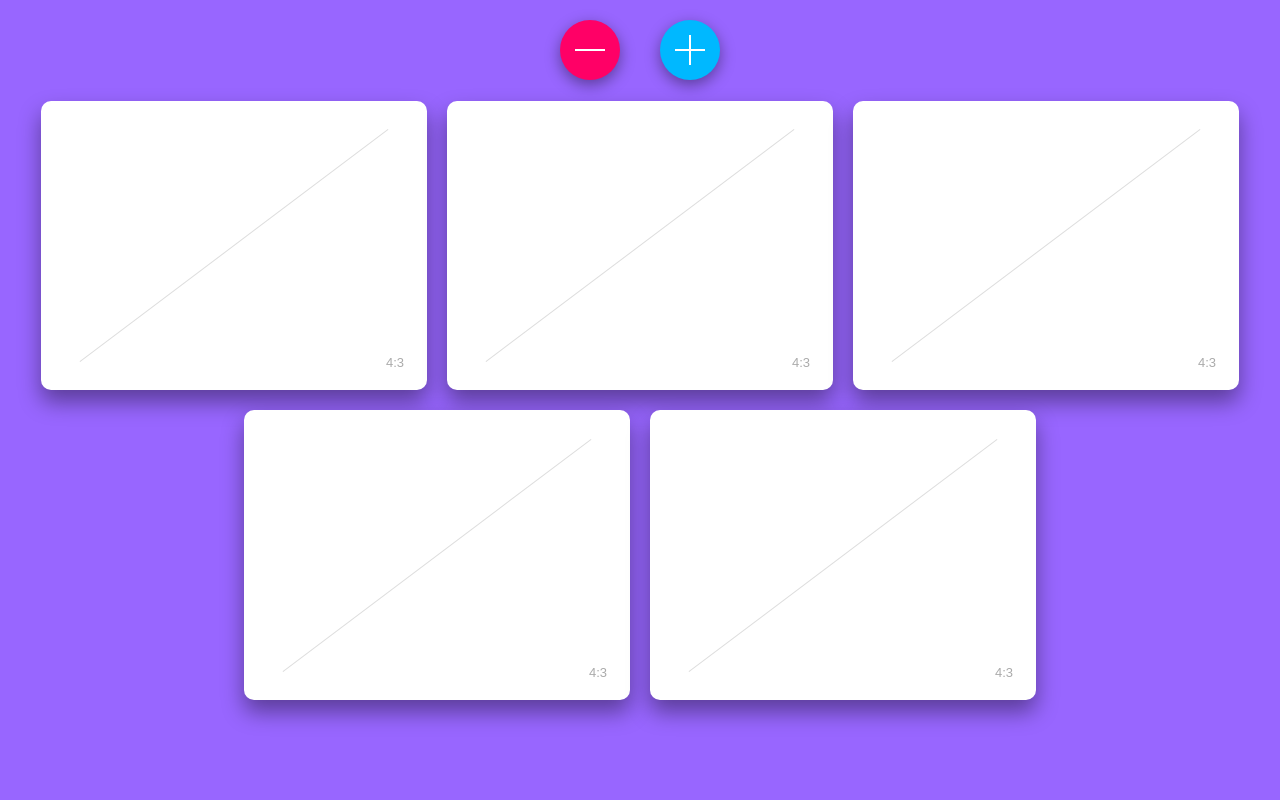
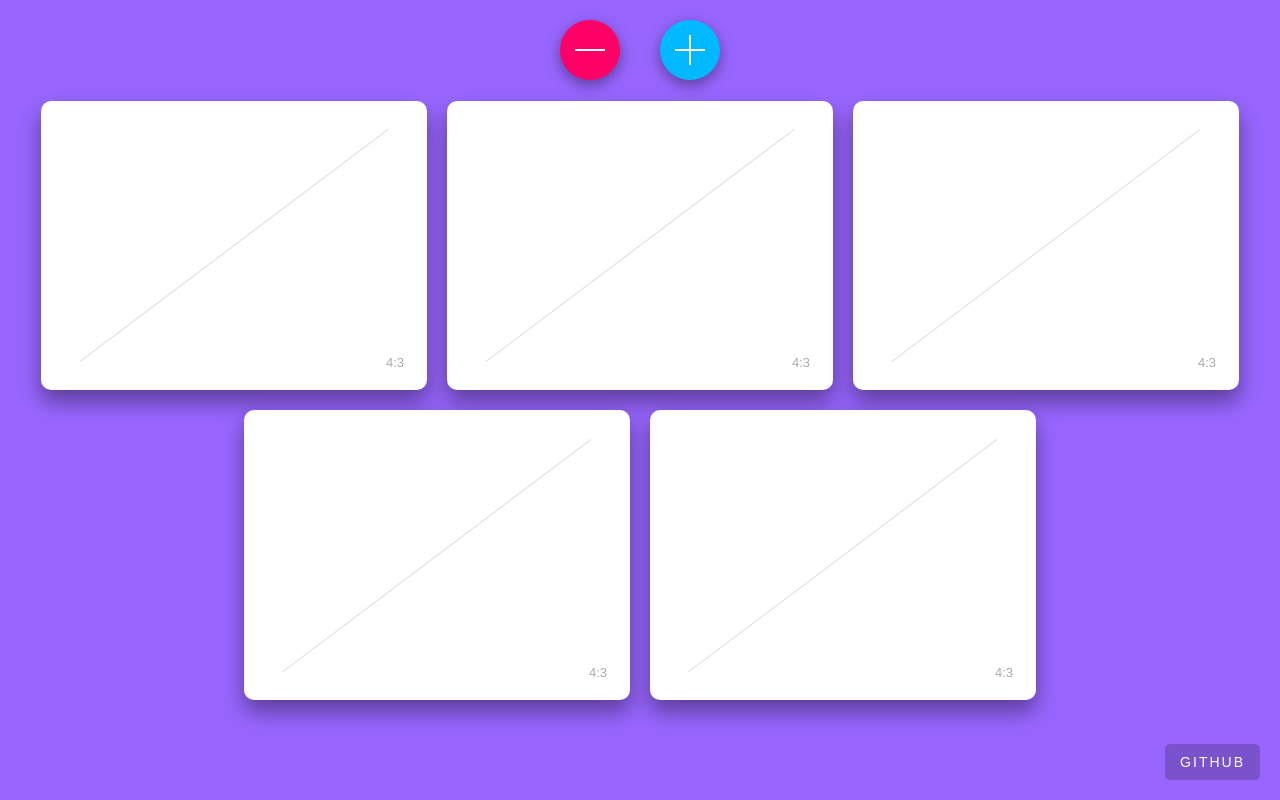
Before and after one commit to Alicunde/Videoconference-Dish-CSS-JS, a plain HTML site: page index.html in a window 1280 px wide. Drawn offline with Linux system fonts and the light colour scheme.

Commit message:
Add link to Github

```diff
--- a/general/styles.css
+++ b/general/styles.css
@@ -10,3 +10,5 @@
         font-size: 0;
         box-sizing: border-box;
     }
+/* Link to Github */
+    a{ position: absolute; letter-spacing: 2px; margin: 20px; padding: 10px 15px; background: rgba(0,0,0,0.2); border-radius: 5px; display: block; text-decoration: none; color: #fff; font-family: Arial, Helvetica, sans-serif; font-size: 14px; right: 0; bottom: 0; z-index: 1000;;}
--- a/index.html
+++ b/index.html
@@ -21,5 +21,6 @@
             <div class="Camera"></div>
             <div class="Camera"></div>
         </div>
+        <a href="https://github.com/Alicunde/Videoconference-Dish-CSS-JS" target="_blank">GITHUB</a>
     </body>
 </html>
```
